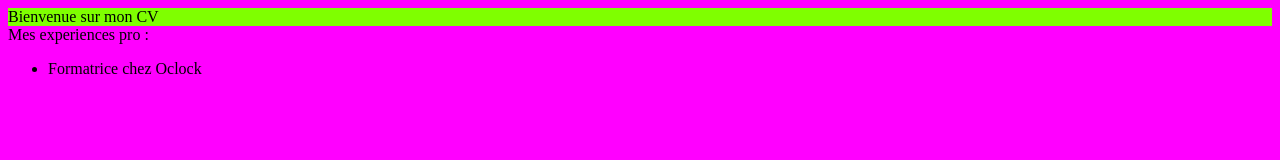
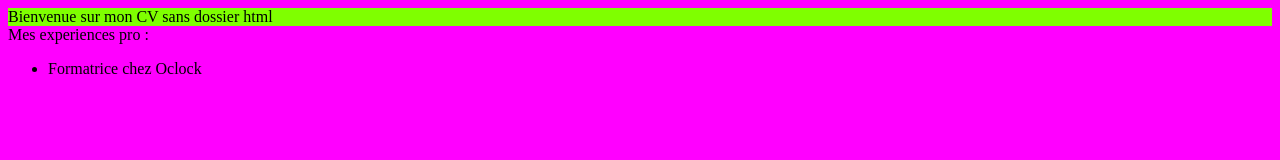
Before and after one commit to SoleneOclock/SoleneOclock.github.io, a plain HTML site: page index.html in a window 1280 px wide. Drawn offline with Linux system fonts and the light colour scheme.

Commit message:
modification des dossiers

```diff
--- a/html/index.html
+++ b/index.html
@@ -9,7 +9,7 @@
 </head>
 <body>
   <header>
-    Bienvenue sur mon CV
+    Bienvenue sur mon CV sans dossier html
   </header>
   <main>
     Mes experiences pro :
```
Also changed, not shown: 1 other file.
